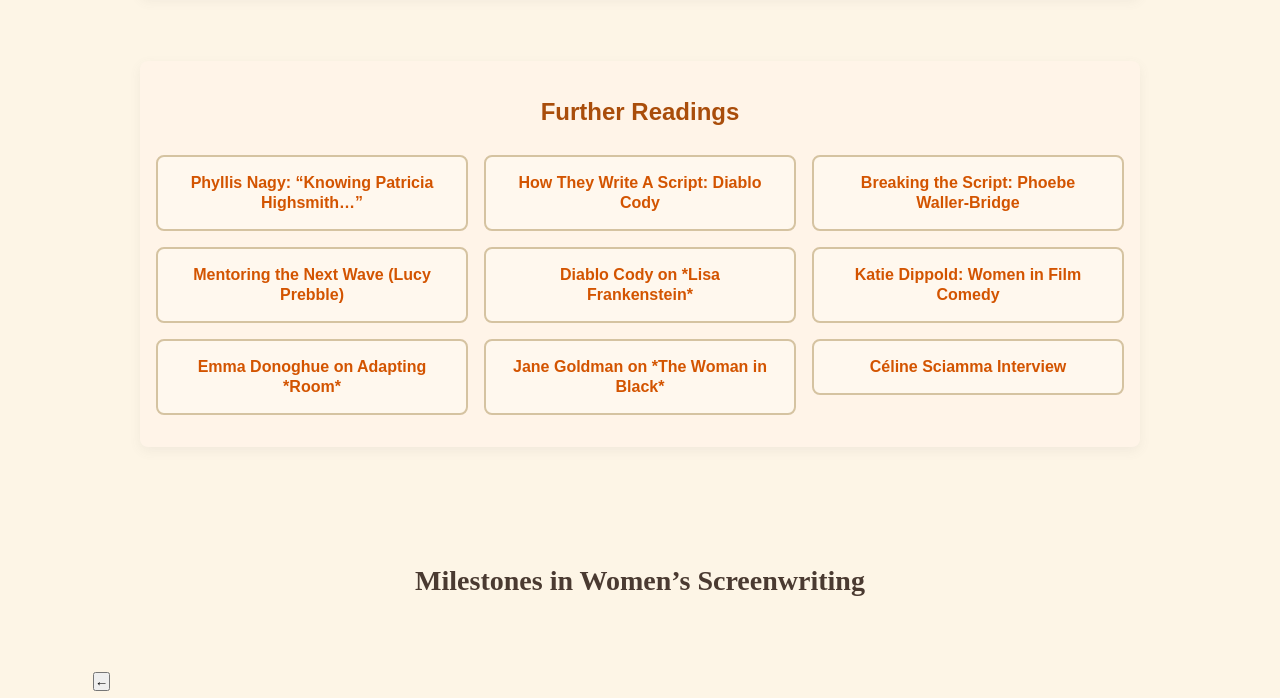
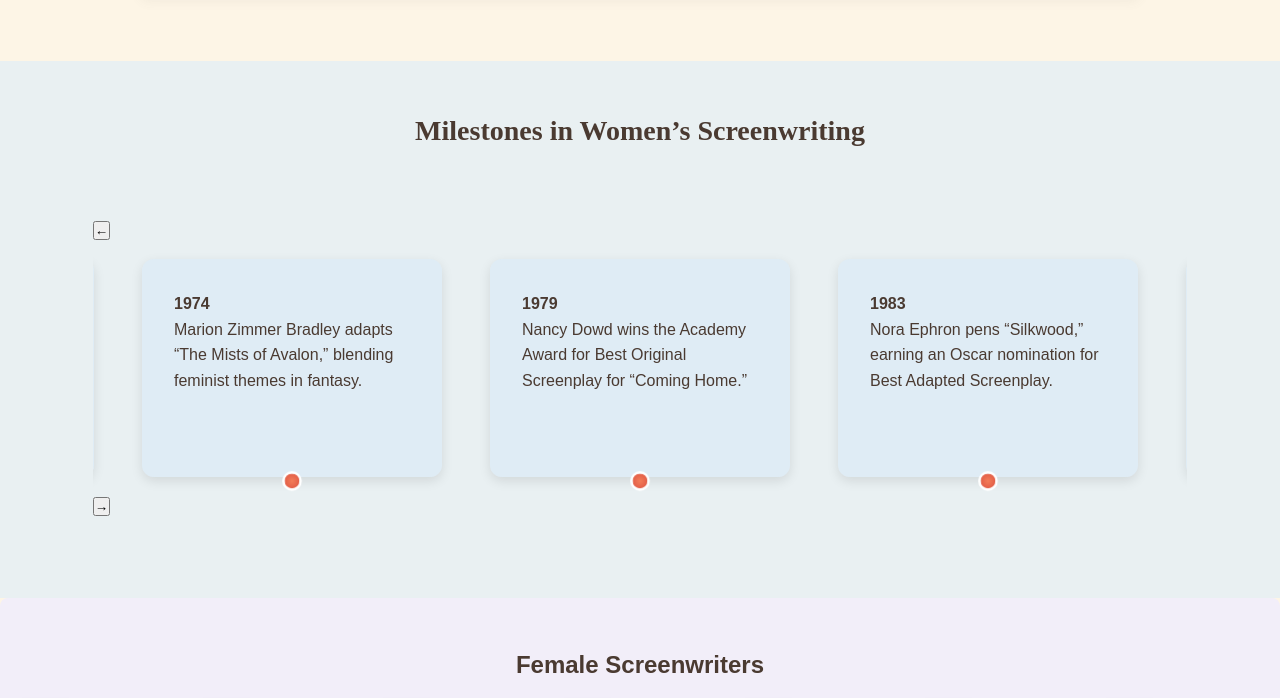
Before and after one commit to GabrielWQ32/WWFTV, a website: page index.html in a window 1280 px wide. Shown: the part 2798-3496 px from the top of the page. Drawn offline with Linux system fonts and the light colour scheme; grey boxes are pictures that could not be loaded.

Commit message:
i took out one furhur readingg section

```diff
--- a/index.html
+++ b/index.html
@@ -184,58 +184,6 @@
   </ul>
 </section>
 
-  <section id="further-readings" class="further-readings">
-  <h2>Further Readings</h2>
-  <ul>
-    <li>
-      <a href="https://www.theguardian.com/film/2022/oct/23/phyllis-nagy-director-call-jane-patricia-highsmith-interview" target="_blank" rel="noopener noreferrer">
-        Phyllis Nagy: “Knowing Patricia Highsmith…”
-      </a>
-    </li>
-    <li>
-      <a href="https://gointothestory.blcklst.com/how-they-write-a-script-diablo-cody-dd96f5ce493f" target="_blank" rel="noopener noreferrer">
-        How They Write A Script: Diablo Cody
-      </a>
-    </li>
-    <li>
-      <a href="https://jturkwrites.medium.com/breaking-the-script-phoebe-waller-bridge-writing-matches-tone-b4316a75b7e4" target="_blank" rel="noopener noreferrer">
-        Breaking the Script: Phoebe Waller‑Bridge
-      </a>
-    </li>
-    <li>
-      <a href="https://www.theguardian.com/tv-and-radio/2020/jan/19/tv-screenwriters-mentoring-programme-lucy-prebble-screenskills-dancing-ledge" target="_blank" rel="noopener noreferrer">
-        Mentoring the Next Wave (Lucy Prebble)
-      </a>
-    </li>
-    <li>
-      <a href="https://scriptmag.com/interviews-features/character-informing-the-narrative-a-conversation-with-lisa-frankenstein-screenwriter-diablo-cody" target="_blank" rel="noopener noreferrer">
-        Diablo Cody on *Lisa Frankenstein*
-      </a>
-    </li>
-    <li>
-      <a href="https://www.theguardian.com/film/2013/jul/21/katie-dippold-the-heat-comedy-interview" target="_blank" rel="noopener noreferrer">
-        Katie Dippold: Women in Film Comedy
-      </a>
-    </li>
-    <li>
-      <a href="https://www.theguardian.com/film/2016/jan/15/emma-donoghue-room-screenplay" target="_blank" rel="noopener noreferrer">
-        Emma Donoghue on Adapting *Room*
-      </a>
-    </li>
-    <li>
-      <a href="https://www.theguardian.com/film/2012/feb/05/susan-hill-jane-goldman-interview" target="_blank" rel="noopener noreferrer">
-        Jane Goldman on *The Woman in Black*
-      </a>
-    </li>
-    <li>
-      <a href="https://www.theguardian.com/film/2021/nov/14/celine-sciamma-petite-maman-interview-girlhood-portrait-lady-fire" target="_blank" rel="noopener noreferrer">
-        Céline Sciamma Interview
-      </a>
-    </li>
-  </ul>
-</section>
-
-
   <!-- 5. SUPERCHARGED TIMELINE OF WOMEN'S SCREENWRITING -->
   <section class="section" id="milestones">
     <h2>Milestones in Women’s Screenwriting</h2>
```
